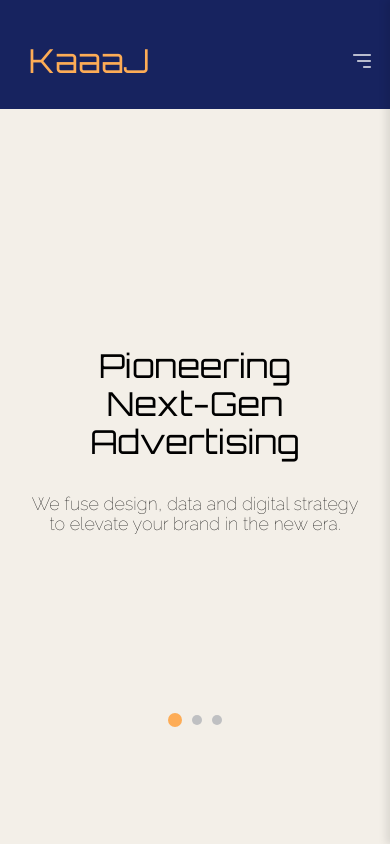
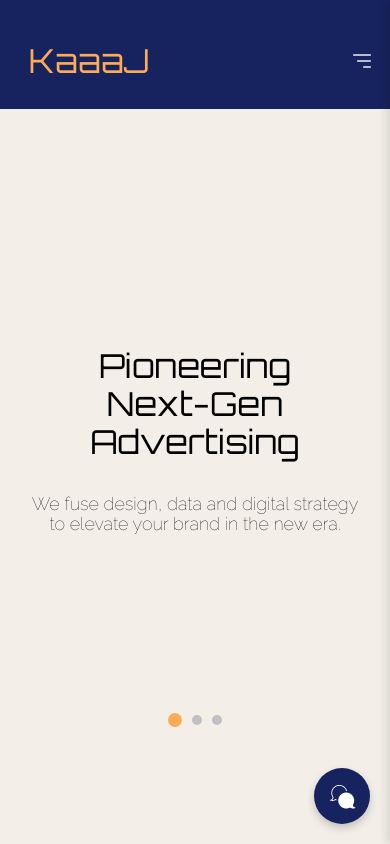
Before and after one commit to jonas060831/kaaajfrontend, a React (Vite) app: page / in a window 390 px wide. Shown: the top 844 px of the page. Built offline with nearby package versions, Linux system fonts and the light colour scheme; no server answers; a web font is replaced by a local one.

Commit message:
added chatbutton

```diff
--- a/src/App.tsx
+++ b/src/App.tsx
@@ -10,6 +10,7 @@ import SignInPage from './pages/unprotected/SignInPage';
 import ContactPage from './pages/unprotected/ContactPage';
 
 import styles from './App.module.css';
+import AarloChatButton from './components/AarloButton/AarloChatButton';
 
 const App = () => {
   const { user } = useAuthContext();
@@ -32,6 +33,7 @@ const App = () => {
         </Routes>
       </main>
       <Footer />
+      <AarloChatButton />
     </div>
   );
 };
--- /dev/null
+++ b/src/components/AarloButton/AarloChatButton.module.css
@@ -0,0 +1,48 @@
+/* Add an overlay to dim the screen */
+.dimOverlay {
+  position: fixed;
+  top: 0;
+  left: 0;
+  right: 0;
+  bottom: 0;
+  background-color: rgba(0, 0, 0, 0.5); /* Dims the screen */
+  z-index: 998; /* Ensures it stays below the button */
+  display: none; /* Hidden by default */
+}
+
+.dimOverlay.show {
+  display: block; /* Show the overlay when the 'show' class is added */
+}
+
+.chatButton {
+  position: fixed;
+  bottom: 20px;
+  right: 20px;
+  background-color: var(--button-bg-color);
+  border: none;
+  border-radius: 50%;
+  width: 56px;
+  height: 56px;
+  color: white;
+  display: flex;
+  align-items: center;
+  justify-content: center;
+  box-shadow: 0 4px 8px rgba(0, 0, 0, 0.2);
+  cursor: pointer;
+  z-index: 999;
+  transition: background-color 0.3s ease, box-shadow 0.3s ease;
+}
+
+/* Hover effect for larger screens */
+.chatButton:hover {
+  opacity: 0.8;
+  box-shadow: 0 8px 16px rgba(255, 170, 1, 0.7);
+}
+
+/* Media query to disable hover effect on mobile */
+@media (max-width: 768px) {
+  .chatButton:hover {
+    opacity: 1; /* Reset opacity */
+    box-shadow: 0 4px 8px rgba(0, 0, 0, 0.2); /* Reset shadow */
+  }
+}
--- /dev/null
+++ b/src/components/AarloButton/AarloChatButton.tsx
@@ -0,0 +1,49 @@
+import { useState, useEffect } from 'react';
+import Icon from "../Icon/Icon";
+import styles from './AarloChatButton.module.css';
+
+const AarloChatButton = () => {
+  const [showOverlay, setShowOverlay] = useState(false);
+  const [isMobile, setIsMobile] = useState(false);
+
+  const handleClick = () => {
+    alert('Opening chat box or support...');
+    // You can replace this with logic to show a chat modal or redirect
+  };
+
+  const handleMouseEnter = () => {
+    setShowOverlay(true);  // Show overlay when hovering
+  };
+
+  const handleMouseLeave = () => {
+    setShowOverlay(false);  // Hide overlay when not hovering
+  };
+
+  // Check if the device is mobile on component mount
+  useEffect(() => {
+    const checkIfMobile = () => {
+      setIsMobile(window.innerWidth <= 768);  // Adjust the width value as needed for your design
+    };
+
+    checkIfMobile();
+    window.addEventListener('resize', checkIfMobile);
+
+    return () => window.removeEventListener('resize', checkIfMobile);
+  }, []);
+
+  return (
+    <>
+      <div className={`${styles.dimOverlay} ${showOverlay ? styles.show : ''}`} />
+      <button
+        className={styles.chatButton}
+        onClick={handleClick}
+        onMouseEnter={!isMobile ? handleMouseEnter : undefined}  // Disable hover effect on mobile
+        onMouseLeave={!isMobile ? handleMouseLeave : undefined}  // Disable hover effect on mobile
+      >
+        <Icon category="Chat" width={30} height={30} />
+      </button>
+    </>
+  );
+}
+
+export default AarloChatButton;
--- a/src/components/Icon/Icon.tsx
+++ b/src/components/Icon/Icon.tsx
@@ -8,6 +8,7 @@ import About from '../../assets/svgs/about.svg?react';
 import Contact from '../../assets/svgs/contact.svg?react';
 import SignIn from '../../assets/svgs/signalRight.svg?react';
 import Bell from '../../assets/svgs/bell.svg?react';
+import Chat from '../../assets/svgs/chat.svg?react'
 
 type IconProps = {
   category: string;
@@ -26,7 +27,8 @@ const iconMap: { [key: string]: JSX.Element } = {
   About: <About />,
   Contact: <Contact />,
   SignIn: <SignIn />,
-  Bell: <Bell />
+  Bell: <Bell />,
+  Chat: <Chat />
 
 };
 
```
Also changed, not shown: src/assets/svgs/chat.svg (added).
